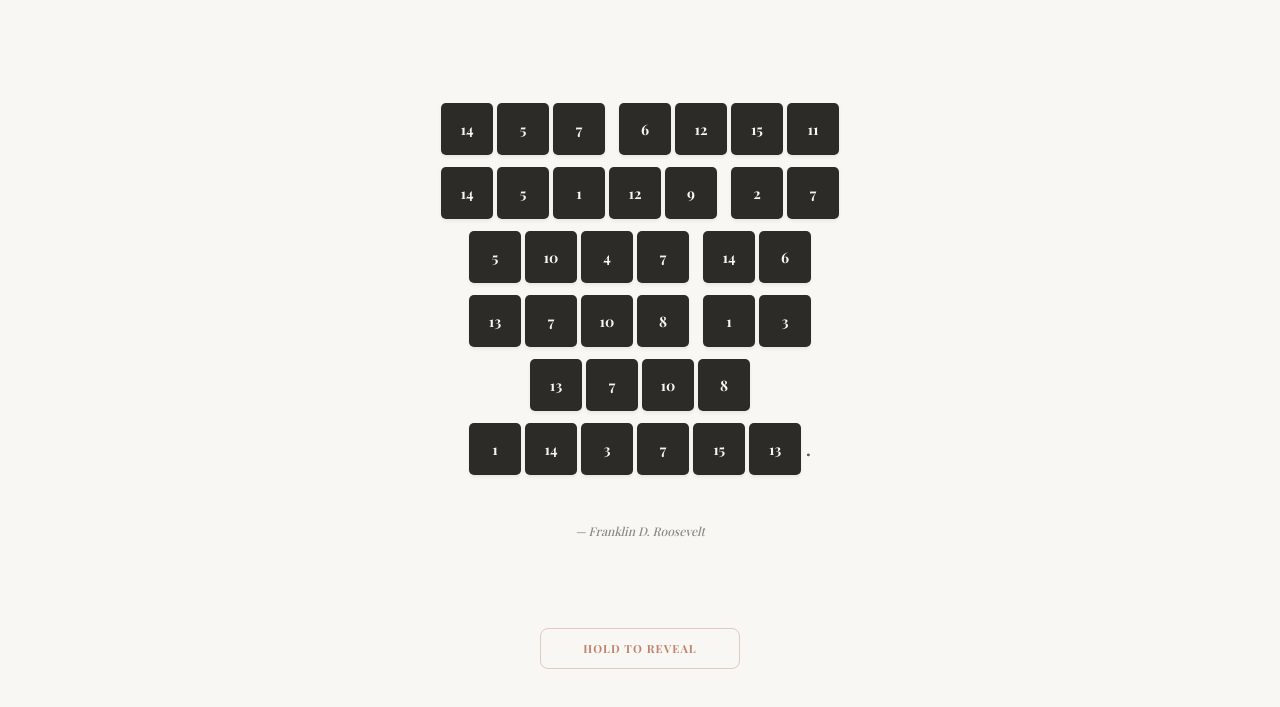
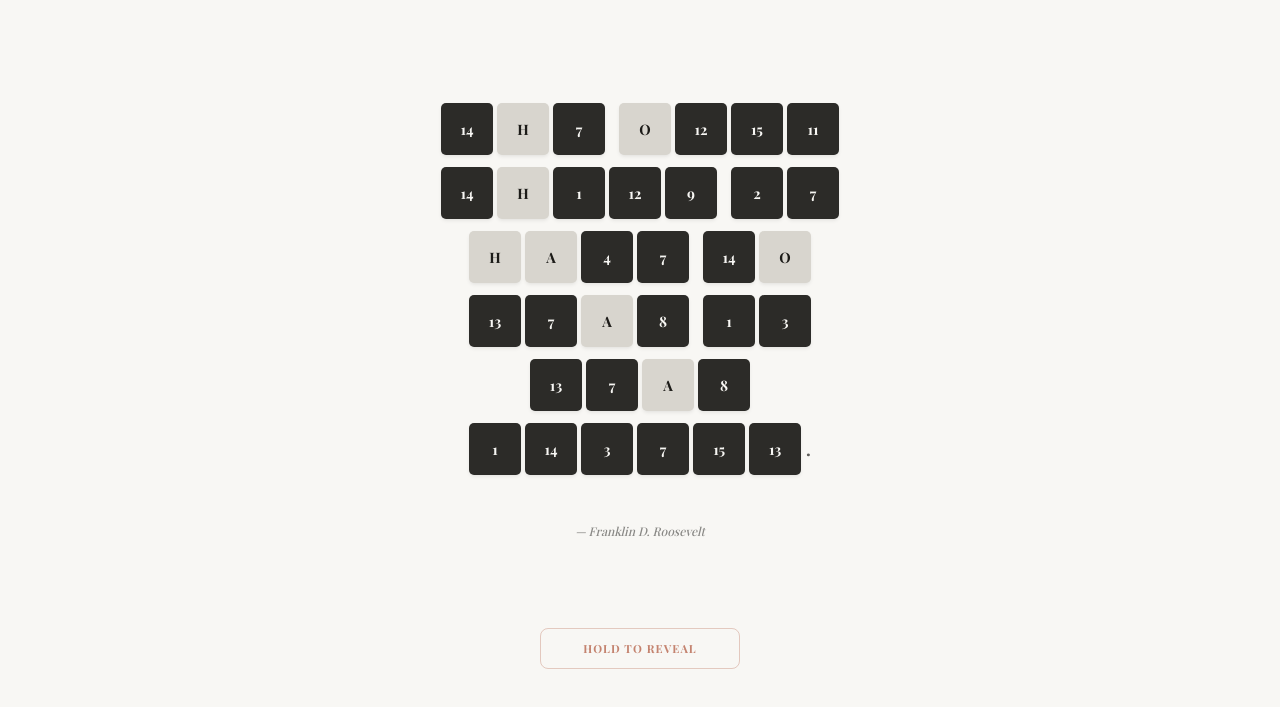
Before and after one commit to ananwkma/vowel-game, a website: page cipher.html in a window 1280 px wide. Shown: the part 83-790 px from the top of the page. Drawn offline with nearby package versions, Linux system fonts and the light colour scheme.

Commit message:
feat(19-01): add letter-repetition filter, pre-reveal 2-3 letters, and debug logging
- Add hasHighLetterRepetition() helper (minRatio 0.35 with fallback to full corpus)
- Replace quote selection to prefer high letter-repetition quotes (highRepQuotes pool)
- Add pre-reveal logic: pick 2-3 middle-frequency letters seeded by date via rng()
- Apply pre-reveal after buildQuoteDOM(), before progress restore (step 7)
- Debug logging gated on ?debug param: quote, rep ratio, pre-reveal letters, pool size

```diff
--- a/cipher.html
+++ b/cipher.html
@@ -950,14 +950,24 @@
 
         if (DEBUG) document.getElementById('back-link').href = 'index.html?debug';
 
+        function hasHighLetterRepetition(text, minRatio = 0.35) {
+            const letters = text.replace(/[^a-z]/gi, '').toUpperCase();
+            if (letters.length < 15) return false; // skip very short quotes
+            const uniqueCount = new Set(letters).size;
+            const ratio = (letters.length - uniqueCount) / letters.length;
+            return ratio >= minRatio;
+        }
+
         initGame();
 
         function initGame() {
             const rng = seededRandom(DATE_SEED);
 
-            // 1. Pick quote
-            const quoteIndex = Math.floor(rng() * QUOTES.length);
-            gameState.quote = QUOTES[quoteIndex];
+            // 1. Pick quote — prefer high letter-repetition (more helpful reveals per solved letter)
+            const highRepQuotes = QUOTES.filter(q => hasHighLetterRepetition(q.text, 0.35));
+            const quotePool = highRepQuotes.length >= 5 ? highRepQuotes : QUOTES; // fallback if filter too strict
+            const quoteIndex = Math.floor(rng() * quotePool.length);
+            gameState.quote = quotePool[quoteIndex];
 
             // 2. Extract unique letters (uppercase)
             const uniqueLetters = [...new Set(gameState.quote.text.toUpperCase().replace(/[^A-Z]/g, '').split(''))].sort();
@@ -982,11 +992,44 @@
                 .join('  ');
             console.log(`[Cipher] ${gameState.quote.author}: "${gameState.quote.text}"\n[Cipher] Key: ${answerMap}`);
 
+            // 5b. Pre-reveal 2-3 letters seeded by date
+            const uniqueLettersSorted = [...new Set(gameState.quote.text.toUpperCase().replace(/[^A-Z]/g, '').split(''))].sort();
+            // Exclude the most-frequent letter (would reveal too much) and the least-frequent (not helpful)
+            const letterFreqs = uniqueLettersSorted.map(letter => ({
+                letter,
+                count: (gameState.quote.text.toUpperCase().match(new RegExp(letter, 'g')) || []).length
+            })).sort((a, b) => a.count - b.count);
+            // Pre-reveal from middle-frequency letters (not top-3 most common, not bottom-2 rarest)
+            const revealCandidates = letterFreqs.slice(2, -3).map(f => f.letter);
+            const preRevealCount = revealCandidates.length >= 3 ? 3 : revealCandidates.length >= 2 ? 2 : 0;
+            const preRevealLetters = [];
+            for (let i = 0; i < preRevealCount; i++) {
+                const idx = Math.floor(rng() * revealCandidates.length);
+                const letter = revealCandidates.splice(idx, 1)[0];
+                preRevealLetters.push(letter);
+            }
+
+            if (DEBUG) {
+                const letters = gameState.quote.text.replace(/[^a-z]/gi, '').toUpperCase();
+                const unique = new Set(letters).size;
+                const repRatio = ((letters.length - unique) / letters.length).toFixed(2);
+                console.log(`[Cipher] Quote: "${gameState.quote.text}" — ${gameState.quote.author}`);
+                console.log(`[Cipher] Letters: ${letters.length} total, ${unique} unique, repetition ratio: ${repRatio}`);
+                console.log(`[Cipher] Pre-reveal: ${preRevealLetters.join(', ')} (${preRevealCount} letters)`);
+                console.log(`[Cipher] High-rep pool: ${highRepQuotes.length}/${QUOTES.length} quotes`);
+            }
+
             // 6. Render
             buildQuoteDOM();
 
             // 6. Give up button
             initGiveUp();
+
+            // Pre-reveal letters (applied after DOM is built, before progress restore)
+            preRevealLetters.forEach(letter => {
+                const num = gameState.letterToNum[letter];
+                if (num !== undefined) assignLetter(num, letter, false);
+            });
 
             // 7. Load Progress (skipped in debug mode)
             if (!DEBUG) {
```
